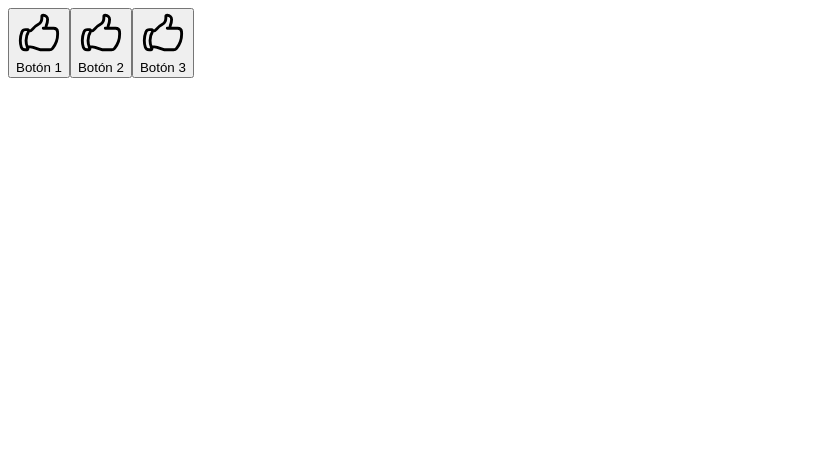
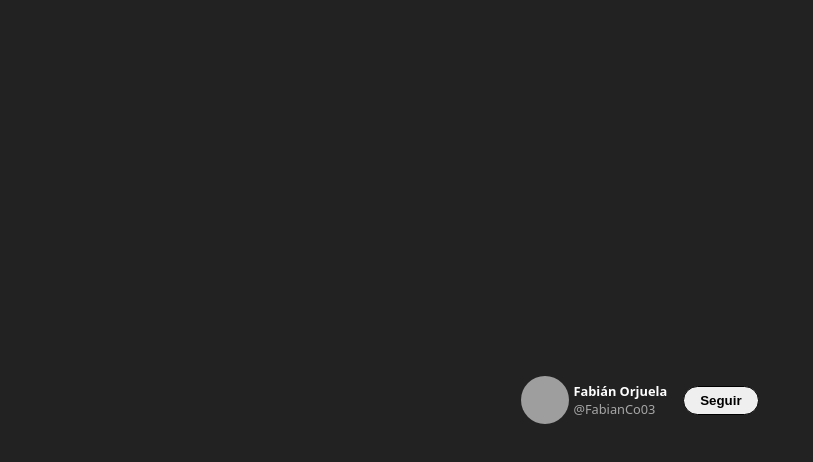
Before and after one commit to FabianCo03/clone-twitter-button-follow, a React (Vite) app in the folder 00-hola-mundo/: page / in a window 1280 px wide. Shown: the top 462 px of the page, without its empty margins (0-813 px from the left). Built offline with nearby package versions, Linux system fonts and the light colour scheme; grey boxes are pictures that could not be loaded.

Commit message:
feat: 🎸 Estilos con react

```diff
--- /dev/null
+++ b/00-hola-mundo/src/App.css
@@ -0,0 +1,74 @@
+.tw-followCard {
+    display: flex;
+    align-items: center;
+    color: #fff;
+    font-size: .8rem;
+    justify-content: space-between;
+  }
+
+  .tw-followCard-header {
+    display: flex;
+    align-items: center;
+    gap: 4px
+  }
+
+  .tw-followCard-info {
+    display: flex;
+    flex-direction: column;
+  }
+
+  .tw-followCard-infoUserName {
+    opacity: .6;
+  }
+
+  .tw-followCard-avatar {
+    width: 48px;
+    height: 48px;
+    border-radius: 1000px;
+  }
+
+  .tw-followCard-button {
+    cursor: pointer;
+    margin-left: 16px;
+    border: 0;
+    border-radius: 999px;
+    padding: 6px 16px;
+    font-weight: bold;
+    border: 1px solid #000;
+    transition: .3s ease background-color;
+  }
+
+  .tw-followCard-button:hover {
+    opacity: .8;
+  }
+
+  .tw-followCard-text {
+    display: block;
+  }
+
+  .tw-followCard-button.is-following {
+    border: 1px solid #bbb;
+    background: transparent;
+    color: #fff;
+    width: 140px;
+  }
+
+  .tw-followCard-button.is-following:hover {
+    background-color: rgba(255, 0, 0, 0.178);
+    color: red;
+    border: 1px solid red;
+    transition: .3s ease all;
+    opacity: 1;
+  }
+
+  .tw-followCard-button.is-following:hover .tw-followCard-text {
+    display: none;
+  }
+
+  .tw-followCard-button.is-following:hover .tw-followCard-stopFollow {
+    display: block;
+  }
+
+  .tw-followCard-stopFollow {
+    display: none;
+  }
--- /dev/null
+++ b/00-hola-mundo/src/App.jsx
@@ -0,0 +1,19 @@
+import './App.css'
+
+export function App() {
+    return(
+        <article className='tw-followCard'>
+            <header className='tw-followCard-header'>
+                <img className='tw-followCard-avatar' src="https://unavatar.io/FabianCo03" alt="Avatar de FabianCo03" />
+                <div className='tw-followCard-info'>
+                    <strong>Fabián Orjuela</strong>
+                    <span className='tw-followCard-infoUserName'>@FabianCo03</span>
+                </div>
+            </header>
+
+            <aside>
+                <button className='tw-followCard-button'>Seguir</button>
+            </aside>
+        </article>
+    )
+}
--- /dev/null
+++ b/00-hola-mundo/src/index.css
@@ -0,0 +1,8 @@
+body {
+    margin: 0;
+    background: #222;
+    font-family: system-ui, -apple-system, BlinkMacSystemFont, 'Segoe UI', Roboto, Oxygen, Ubuntu, Cantarell, 'Open Sans', 'Helvetica Neue', sans-serif;
+    display: grid;
+    place-content: center;
+    min-height: 100vh;
+}
--- a/00-hola-mundo/src/main.jsx
+++ b/00-hola-mundo/src/main.jsx
@@ -1,24 +1,13 @@
 import React from 'react'
 import ReactDOM from 'react-dom/client'
+import { App } from './App'
+import './index.css'
 
 const root = ReactDOM.createRoot(document.getElementById('root'))
 
-const Button = ({ text }) => {
-  return (
-  <button>
-    <svg xmlns="http://www.w3.org/2000/svg" fill="none" viewBox="0 0 24 24" stroke-width="1.5" stroke="currentColor" class="w-6 h-6">
-      <path stroke-linecap="round" stroke-linejoin="round" d="M6.633 10.5c.806 0 1.533-.446 2.031-1.08a9.041 9.041 0 012.861-2.4c.723-.384 1.35-.956 1.653-1.715a4.498 4.498 0 00.322-1.672V3a.75.75 0 01.75-.75A2.25 2.25 0 0116.5 4.5c0 1.152-.26 2.243-.723 3.218-.266.558.107 1.282.725 1.282h3.126c1.026 0 1.945.694 2.054 1.715.045.422.068.85.068 1.285a11.95 11.95 0 01-2.649 7.521c-.388.482-.987.729-1.605.729H13.48c-.483 0-.964-.078-1.423-.23l-3.114-1.04a4.501 4.501 0 00-1.423-.23H5.904M14.25 9h2.25M5.904 18.75c.083.205.173.405.27.602.197.4-.078.898-.523.898h-.908c-.889 0-1.713-.518-1.972-1.368a12 12 0 01-.521-3.507c0-1.553.295-3.036.831-4.398C3.387 10.203 4.167 9.75 5 9.75h1.053c.472 0 .745.556.5.96a8.958 8.958 0 00-1.302 4.665c0 1.194.232 2.333.654 3.375z" />
-    </svg>
-    {text}
-  </button>
-  )
-}
-
 root.render(
   <>
-  <Button text="Botón 1"></Button>
-  <Button text="Botón 2"></Button>
-  <Button text="Botón 3"></Button>
+    <App />
+
   </>
-
 )
```
